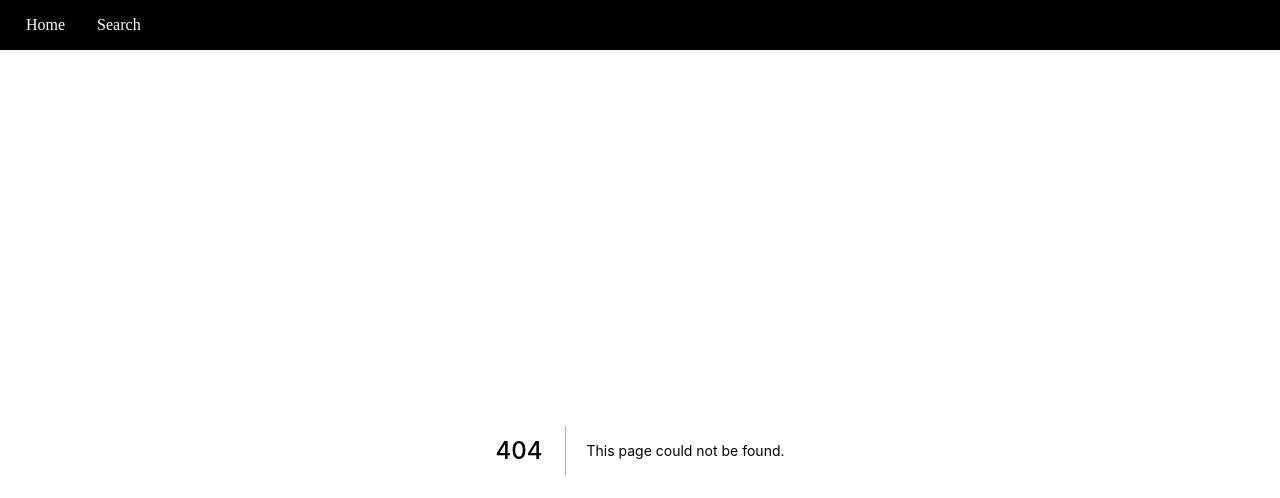
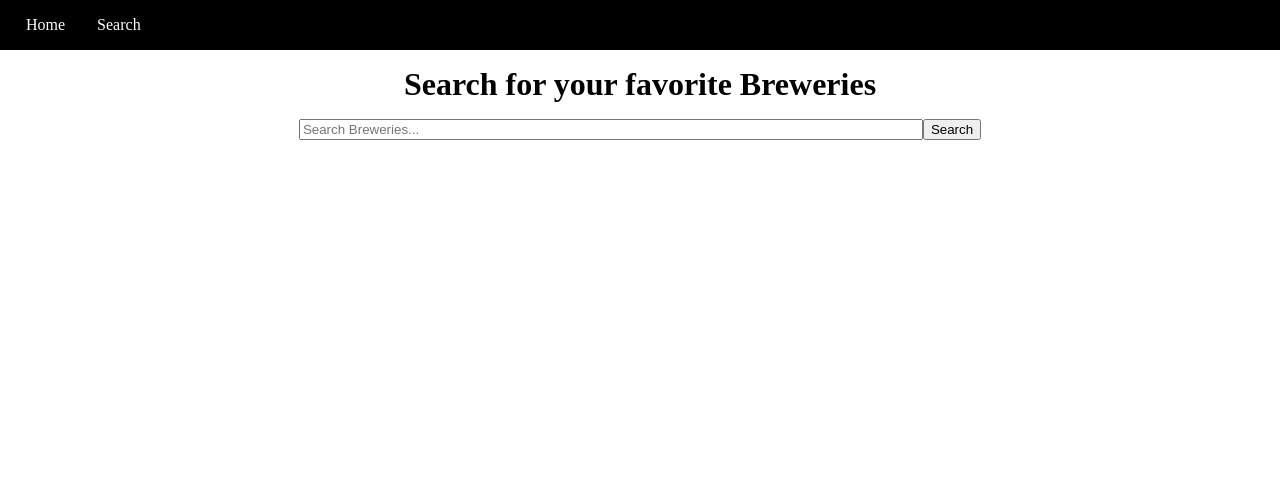
Before and after one commit to simonchen92/ATK-Code-Challenge, a Next.js app: page /search in a window 1280 px wide. Before the commit this address had no page. Shown: the top 498 px of the page. Built offline with nearby package versions, Linux system fonts and the light colour scheme.

Commit message:
feat(search-page): created search page component & styling

```diff
--- /dev/null
+++ b/pages/search.js
@@ -0,0 +1,59 @@
+import React, { useState } from "react";
+import breweryStyles from "../styles/Brewery.module.css";
+import searchStyles from "../styles/Search.module.css";
+
+const Search = () => {
+  const [breweries, setBreweries] = useState([]);
+  const [searchValue, setSeachValue] = useState("");
+
+  // create fetch function to get breweries based off search value
+  const getBreweries = async () => {
+    const res = await fetch(
+      `https://api.openbrewerydb.org/breweries/search?query=${searchValue}`
+    );
+
+    const result = await res.json();
+
+    setBreweries(result);
+  };
+
+  const handleChange = (event) => {
+    setSeachValue(event.target.value);
+  };
+
+  // Display Breweries based off Search Value
+  const breweriesArr = breweries.map((brewery, index) => {
+    return (
+      <div className={breweryStyles.brewery} key={index}>
+        <h1>{brewery.name}</h1>
+        <p>{brewery.street}</p>
+        <p>{`${brewery.city}, ${brewery.state}`}</p>
+        <p>Phone Number: {brewery.phone}</p>
+        <a href={brewery.website_url} target="_blank" rel="noreferrer">
+          {brewery.website_url}
+        </a>
+      </div>
+    );
+  });
+
+  return (
+    <div className={searchStyles.searchPageContainer}>
+      <h1 className={searchStyles.title}>Search for your favorite Breweries</h1>
+      <div className={searchStyles.searchBarContainer}>
+        <input
+          className={searchStyles.searchInput}
+          type="text"
+          placeholder="Search Breweries..."
+          value={searchValue}
+          onChange={(input) => handleChange(input)}
+        />
+        <button type="button" onClick={getBreweries}>
+          Search
+        </button>
+      </div>
+      <div className={breweryStyles.breweries}>{breweriesArr}</div>
+    </div>
+  );
+};
+
+export default Search;
--- /dev/null
+++ b/styles/Search.module.css
@@ -0,0 +1,19 @@
+.searchPageContainer {
+  padding: 1rem;
+}
+
+.title {
+  text-align: center;
+  margin-bottom: 1rem;
+}
+
+.searchBarContainer {
+    display: flex;
+    justify-content: center;
+    width: 100%;
+    margin-bottom: 2rem;
+}
+
+.searchInput {
+    width: 50%;
+}
```
